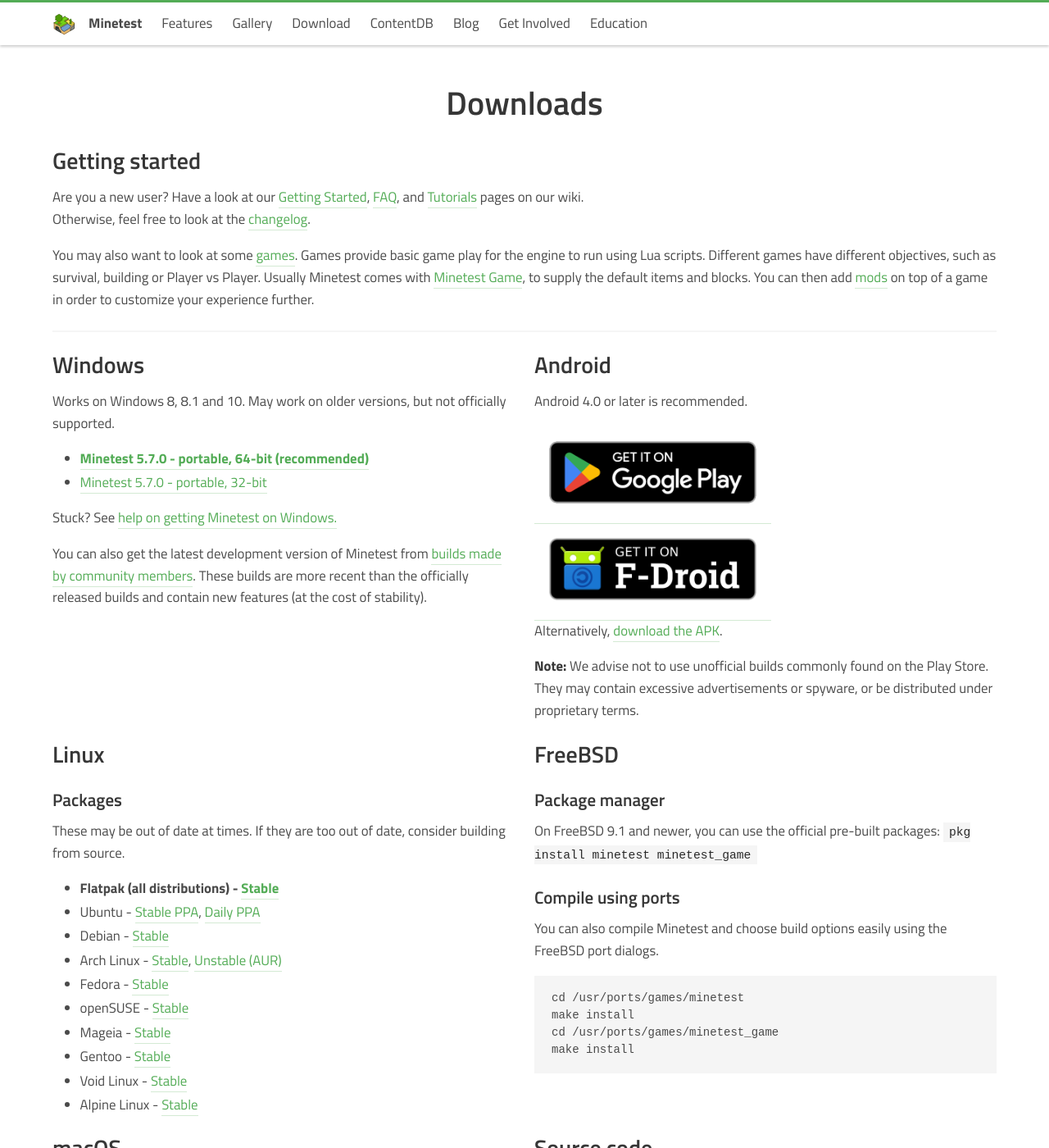
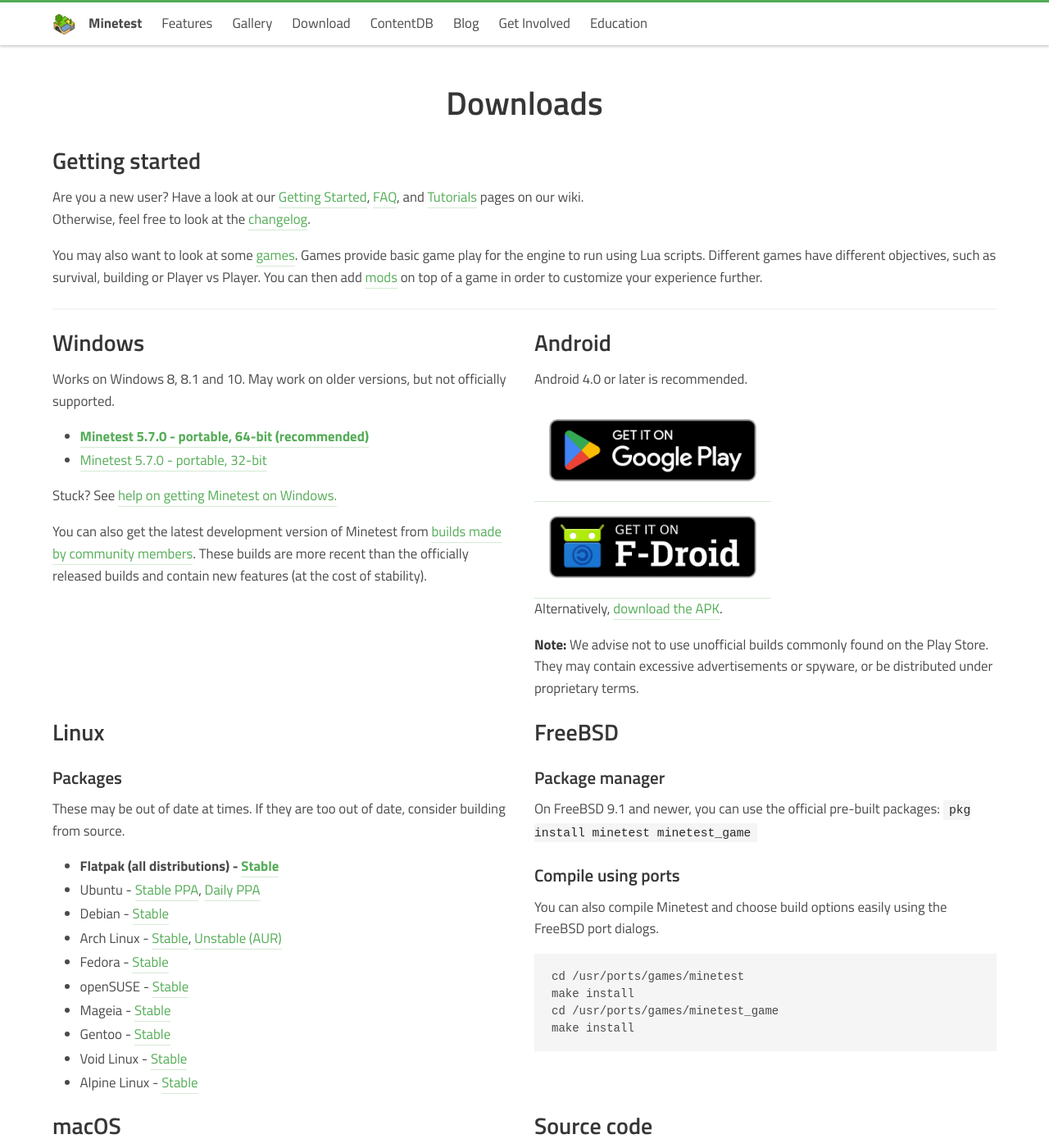
Before and after one commit to minetest/minetest.github.io, a Jekyll site: the page built from downloads.html, in a window 1280 px wide and 1400 px high. Shown: the whole window at 82% size. Built offline with Jekyll 4.4.1, drawn with Linux system fonts in a browser that asks for light colours; comment, search, counter and statistics services are not loaded; some of the changed text lies outside the part shown.

Commit message:
Remove mentions of Minetest Game as the default on downloads page (#287)

```diff
--- a/downloads.html
+++ b/downloads.html
@@ -28,9 +28,6 @@ redirect_from:
       <a href="https://content.minetest.net/packages/?type=game">games</a>.
       Games provide basic game play for the engine to run using Lua scripts.
       Different games have different objectives, such as survival, building or Player vs Player.
-      Usually Minetest comes with
-      <a href="https://github.com/minetest/minetest_game">Minetest Game</a>,
-      to supply the default items and blocks.
       You can then add <a href="https://content.minetest.net/packages/?type=mod">mods</a> on
       top of a game in order to customize your experience further.
     </p>
@@ -161,9 +158,7 @@ make install
         <p>
           Get the latest <a href="https://github.com/minetest/minetest/tree/stable-5">stable</a>
           or <a href="https://github.com/minetest/minetest">development</a> source code from
-          <a href="https://github.com/minetest">GitHub</a>.<br>
-          You will probably want <a href="https://github.com/minetest/minetest_game">Minetest Game</a> as well.
-          Put the game in your games directory.
+          <a href="https://github.com/minetest">GitHub</a>.
         </p>
         <p>
           See the <a href="https://github.com/minetest/minetest/blob/master/README.md">README</a>
```
